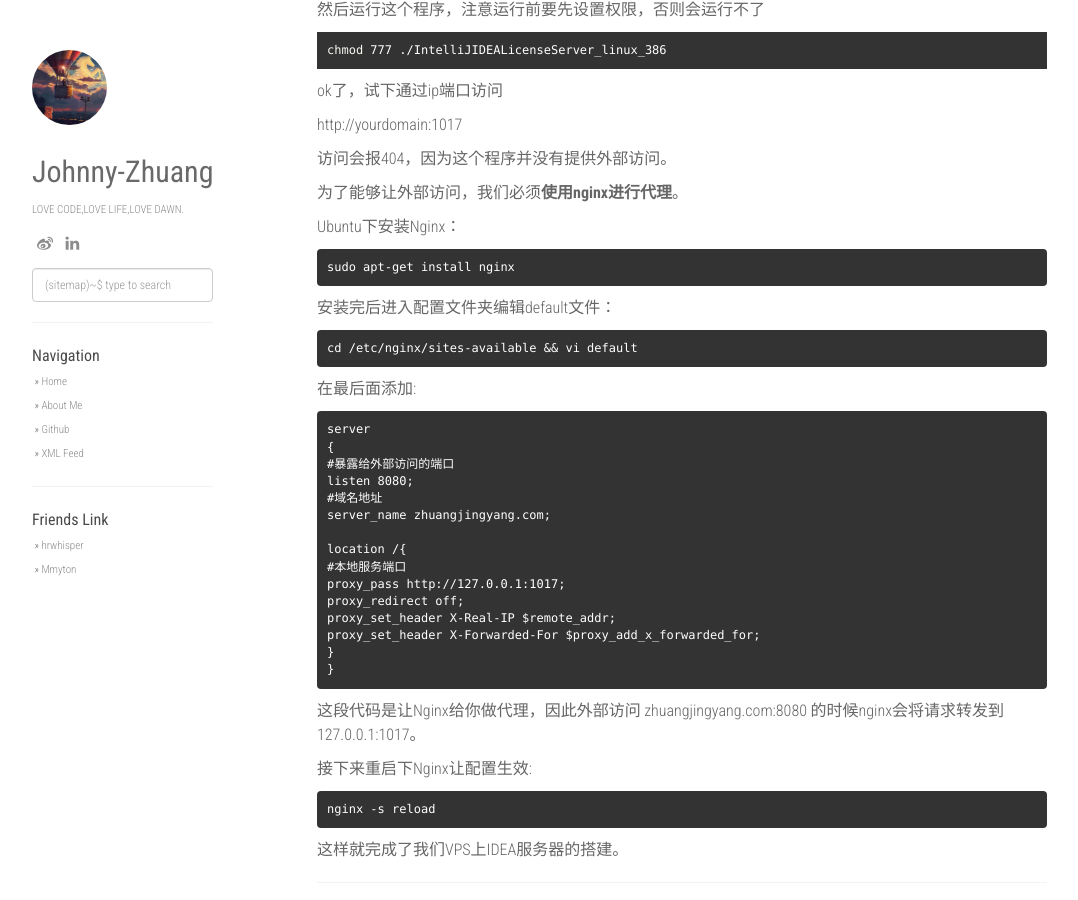
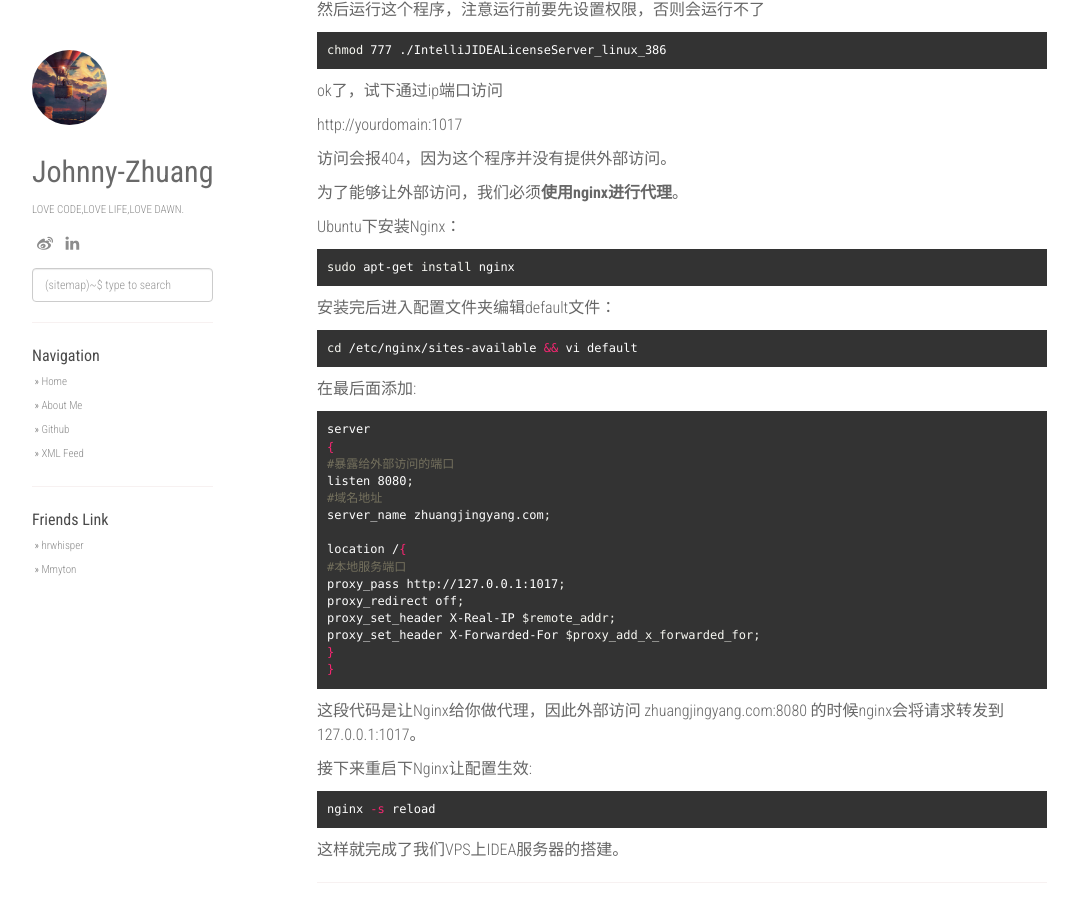
Before and after one commit to iamjohnnyzhuang/iamjohnnyzhuang.github.io, a Jekyll site: the page built from _posts/2016-09-18-Vps上搭建IDEA License Server.md, in a window 1280 px wide and 900 px high, scrolled down 762 px. Shown: the whole window, without its empty margins (53-1131 px from the left). Built offline with Jekyll 4.4.1, drawn with Linux system fonts in a browser that asks for light colours; nearby versions of some CDN libraries; comment, search, counter and statistics services are not loaded.

Commit message:
fix bugs

````diff
--- a/_posts/2016-09-18-Vps上搭建IDEA License Server.md
+++ b/_posts/2016-09-18-Vps上搭建IDEA License Server.md
@@ -52,7 +52,7 @@ http://yourdomain:1017
 
 Ubuntu下安装Nginx：
 
-``` bath
+``` bash
 sudo apt-get install nginx
 ```
 
@@ -60,7 +60,7 @@ sudo apt-get install nginx
 
 安装完后进入配置文件夹编辑default文件：
 
-``` bath
+``` bash
 cd /etc/nginx/sites-available && vi default
 ```
 
@@ -68,7 +68,7 @@ cd /etc/nginx/sites-available && vi default
 
 在最后面添加:
 
-``` bath
+``` bash
 server
 {
 #暴露给外部访问的端口
@@ -90,7 +90,7 @@ proxy_set_header X-Forwarded-For $proxy_add_x_forwarded_for;
 
 接下来重启下Nginx让配置生效:
 
-``` bath
+``` bash
 nginx -s reload
 ```
 
````
